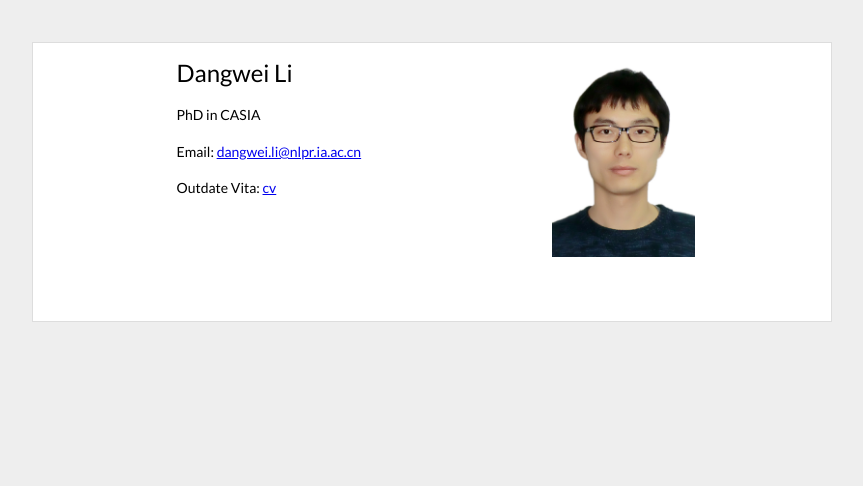
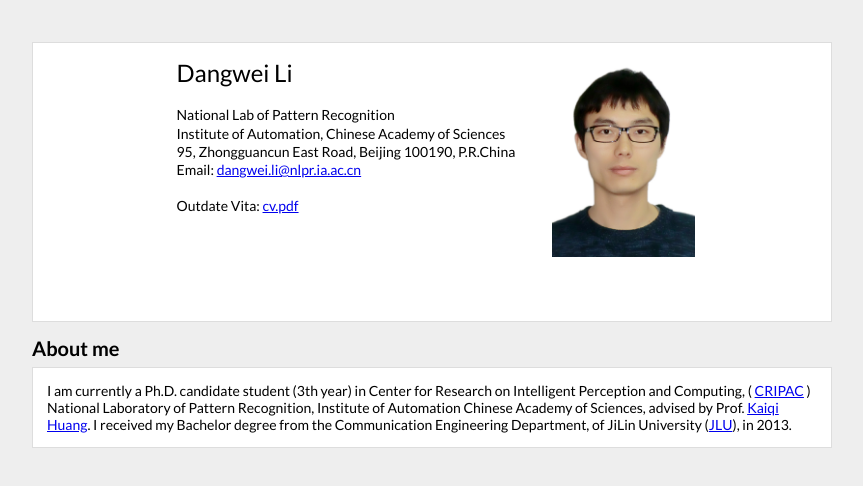
Before and after one commit to dangweili/dangweili.github.io, a plain HTML site: page index.html in a window 1280 px wide. Shown: the whole page, without its empty margins (208-1071 px from the left). Drawn offline with Linux system fonts and the light colour scheme.

Commit message:
add biograhpy

```diff
--- a/index.html
+++ b/index.html
@@ -159,14 +159,30 @@ div.paper pre {
       <span style="font-size: 18pt; line-height: 130%;">Dangwei Li</span>
       <br>
       <br>
-      <span> PhD in CASIA</span> <br />
-      <span>  </span> <br />
+      <span> National Lab of Pattern Recognition</span> <br />
+      <span> Institute of Automation, Chinese Academy of Sciences </span> <br />
+      <span> 95, Zhongguancun East Road, Beijing 100190, P.R.China </span> <br />
       <span>Email:</span> <a href="mailto:dangwei.li@nlpr.ia.ac.cn"> dangwei.li@nlpr.ia.ac.cn</a> <br />
       <span>  </span> <br />
-      <span>Outdate Vita: </span> <a href="misc/pdf/cv.pdf"> cv </a> <br />
+      <span>Outdate Vita: </span> <a href="misc/pdf/cv.pdf"> cv.pdf </a> <br />
     </div>
   </div>
 </div>
 
+<!--<div style="clear: both; background-color: #fff; margin-top: 1.5em; padding: .2em; padding-left: .3em;">-->
+<div style="clear: both;">
+
+<div style="section">
+<h2> About me </h2>
+    <div class="paper">
+    I am currently a Ph.D. candidate student (3th year) in Center for Research on Intelligent Perception and Computing,
+    ( <a href="http://www.nlpr.ia.ac.cn/english/irds/index.html">CRIPAC</a> )
+    National Laboratory of Pattern Recognition, Institute of Automation Chinese Academy of Sciences,
+    advised by Prof. <a href="http://people.gucas.ac.cn/~huangkaiqi">Kaiqi Huang</a>. I received my Bachelor degree from
+    the Communication Engineering Department, of JiLin University (<a href="http://www.jlu.edu.cn/">JLU</a>), in 2013.
+    </div>
+</div>
+
+
 </body>
 <html>
```
